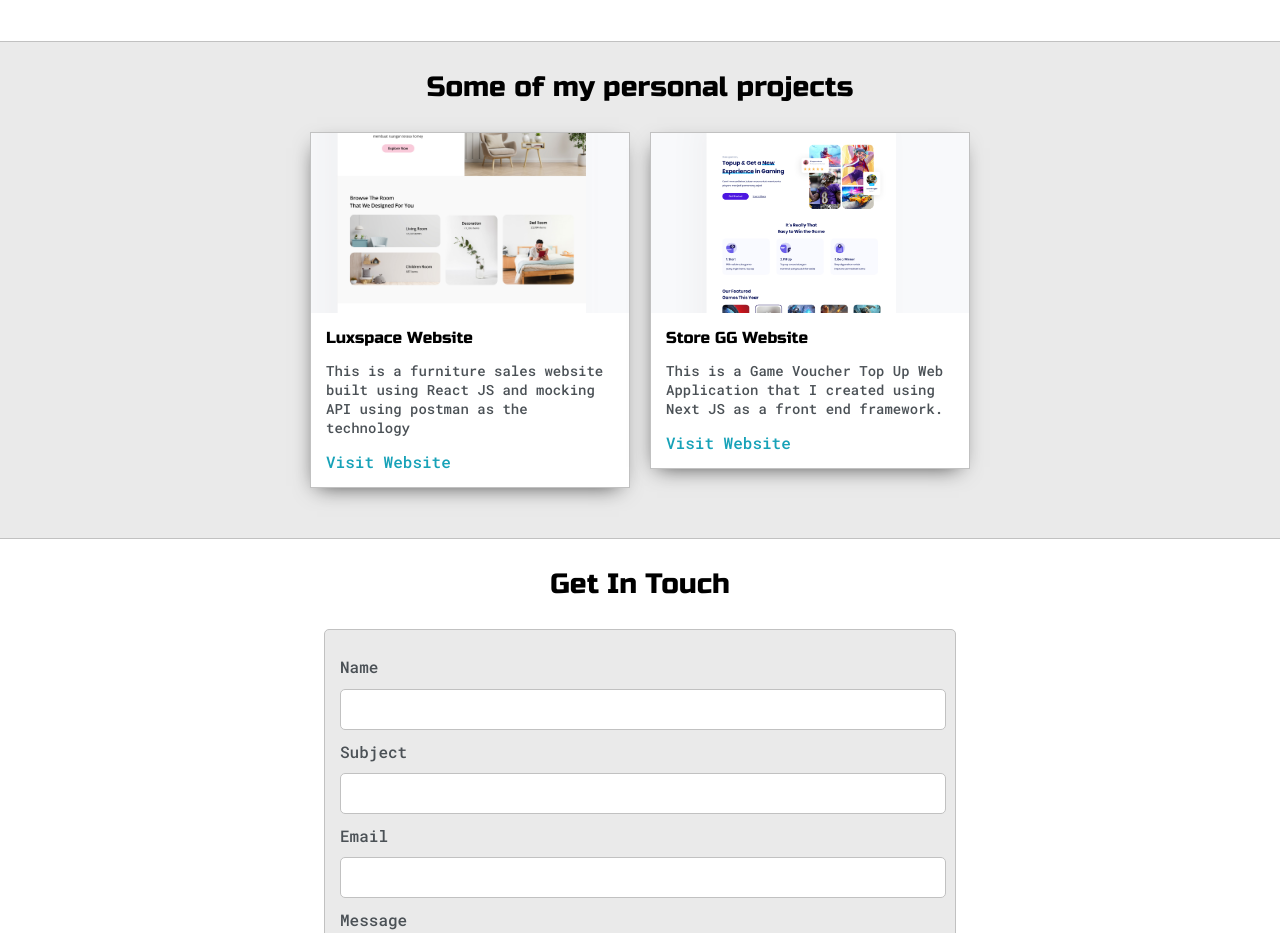
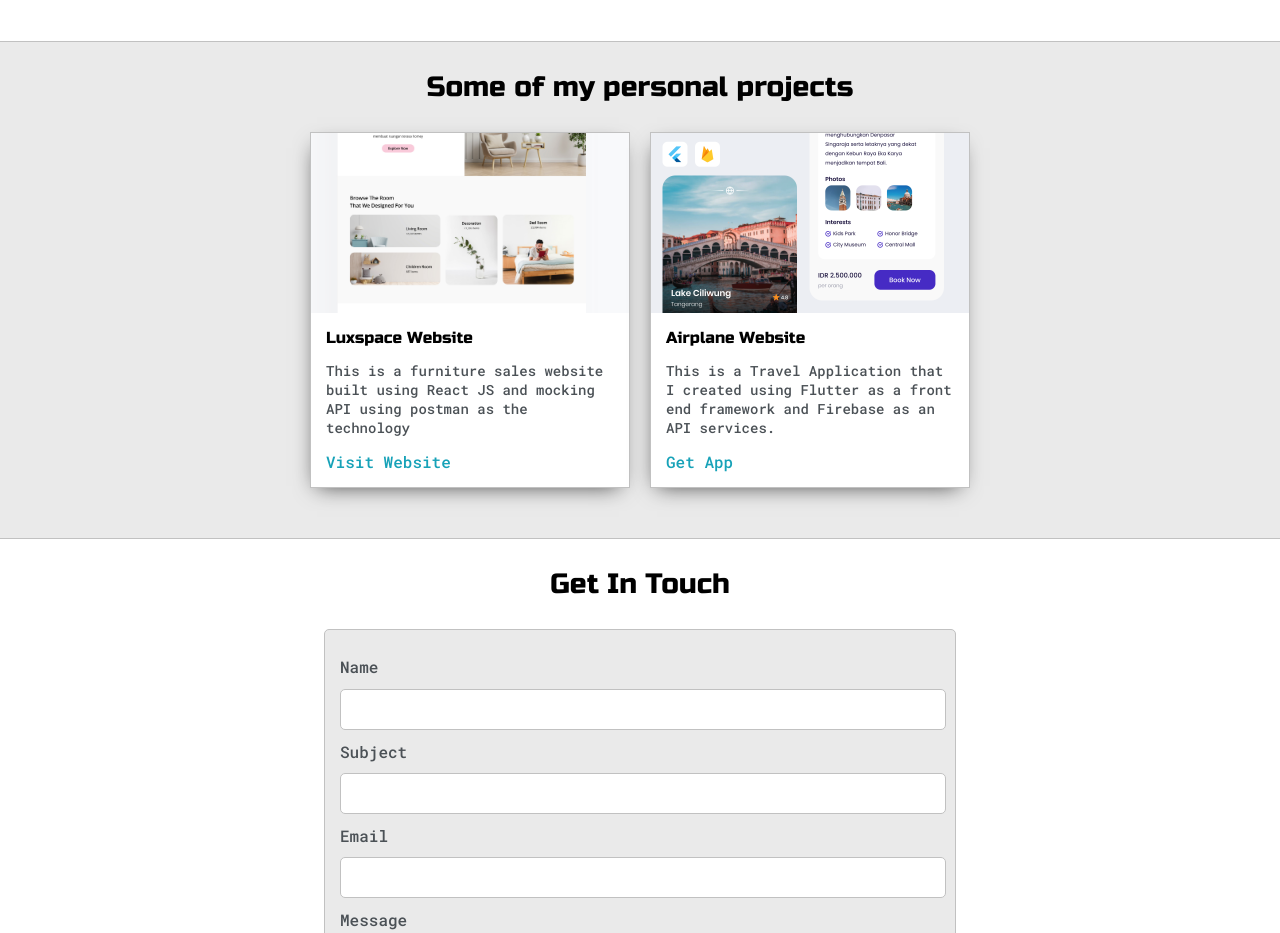
Before and after one commit to AlvinSanudharma/my-website, a plain HTML site: page index.html in a window 1280 px wide. Shown: the part 1280-2213 px from the top of the page. Drawn offline with Linux system fonts and the light colour scheme.

Commit message:
Add Airplane Portfolio

```diff
--- a/default.css
+++ b/default.css
@@ -226,7 +226,6 @@ h6 {
 #profile-pic {
   display: block;
   margin: 0 auto;
-
   height: 200px;
   width: 200px;
   object-fit: cover;
@@ -489,7 +488,7 @@ h6 {
       "nav-wrapper"
       "left-column"
       "right-column";
-      padding-bottom: 22px;
+    padding-bottom: 22px;
   }
 
   .main-container {
--- a/index.html
+++ b/index.html
@@ -149,17 +149,15 @@
           </div>
           <div class="">
             <div class="post">
-              <img class="thumbnail" src="images/storegg-demo.jpg" alt="" />
+              <img class="thumbnail" src="images/airplane-demo.png" alt="" />
               <div class="post-preview">
-                <h6 class="post-title">Store GG Website</h6>
+                <h6 class="post-title">Airplane Website</h6>
                 <p class="post-intro">
-                  This is a Game Voucher Top Up Web Application that I created
-                  using Next JS as a front end framework.
+                  This is a Travel Application that I created using Flutter as a
+                  front end framework and Firebase as an API services.
                 </p>
                 <div class="post-links">
-                  <a href="https://storegg-client.vercel.app/" target="_blank"
-                    >Visit Website</a
-                  >
+                  <a href="https://bit.ly/3NALPz4" target="_blank">Get App</a>
                 </div>
               </div>
             </div>
```
Also changed, not shown: images/airplane-demo.png (added), images/storegg-demo.jpg (deleted), 1 other file.
